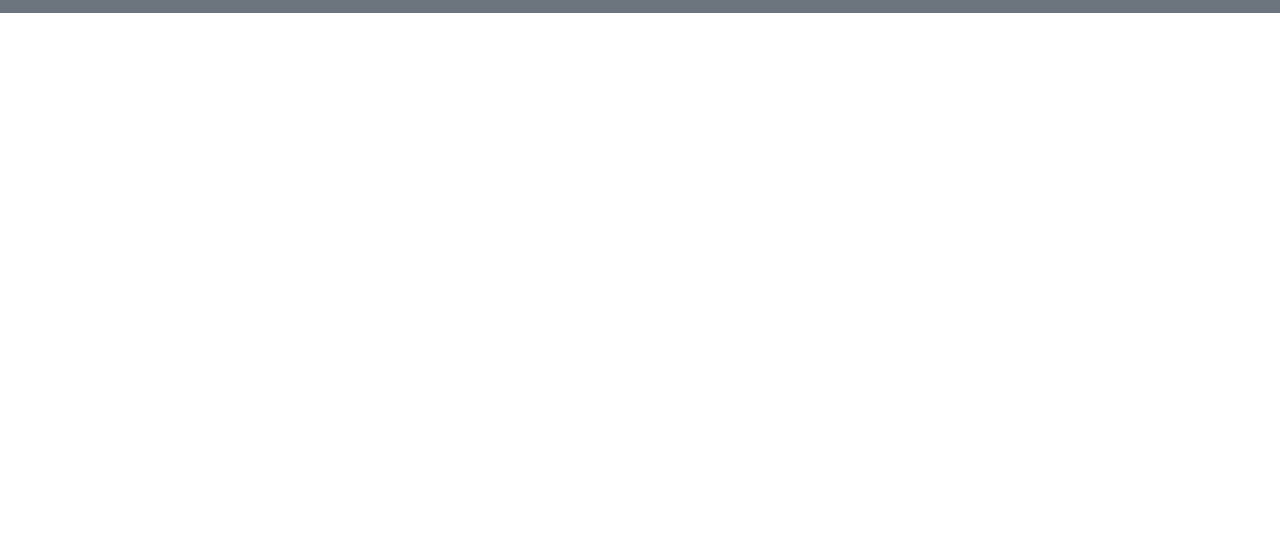
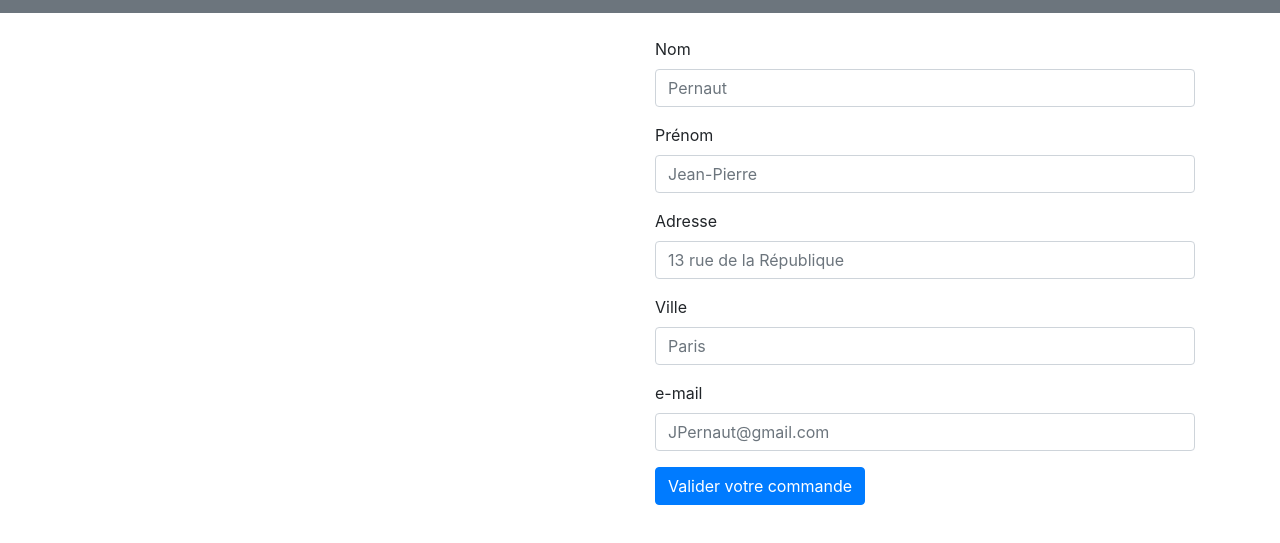
Before and after one commit to Mahfaud/Oricams, a plain HTML site: page front-end/cart.html in a window 1280 px wide. Shown: the part 75-618 px from the top of the page. Drawn offline with nearby package versions, Linux system fonts and the light colour scheme.

Commit message:
Ajout du formulaire de renseignement du client dans l'HTML du panier

```diff
--- a/front-end/cart.html
+++ b/front-end/cart.html
@@ -21,6 +21,34 @@
         </nav>
     </header>
         <main class="container">
+            <div class="row mt-4">
+                <div class="cart col-6">
+
+                </div>
+                <form class="col-6">
+                    <div class="form-group">
+                      <label for="Nom">Nom</label>
+                      <input type="text" class="form-control" id="Nom" name="lastName" placeholder="Pernaut">
+                    </div>
+                    <div class="form-group">
+                      <label for="Prenom">Prénom</label>
+                      <input type="text" class="form-control" id="Prenom" name="firstName" placeholder="Jean-Pierre">
+                    </div>
+                    <div class="form-group">
+                        <label for="Adresse">Adresse</label>
+                        <input type="text" class="form-control" id="Adresse" name="address" placeholder="13 rue de la République">
+                      </div>
+                      <div class="form-group">
+                        <label for="Ville">Ville</label>
+                        <input type="text" class="form-control" id="Ville" name="city" placeholder="Paris">
+                      </div>
+                      <div class="form-group">
+                        <label for="email">e-mail</label>
+                        <input type="text" class="form-control" id="Email" name="email" placeholder="JPernaut@gmail.com">
+                      </div>
+                    <button type="submit" class="btn btn-primary">Valider votre commande</button>
+                  </form>
+            </div>
         </main>
         <footer class="container-fluid bg-secondary">
             <div class="row">
--- a/front-end/script/cart.js
+++ b/front-end/script/cart.js
@@ -1,18 +1,18 @@
 let productinStorage = JSON.parse(localStorage.getItem("product"))
 
-let main = document.querySelector("main")
+let cartDiv = document.querySelector(".cart")
 let cart = 0
 
 for (let i = 0; i < productinStorage.length; i++) {
-    productTitle = main.appendChild(document.createElement("h1"))
+    productTitle = cartDiv.appendChild(document.createElement("h1"))
     productTitle.innerHTML = productinStorage[i].nomProduit
-    productPrice = main.appendChild(document.createElement("p"))
+    productPrice = cartDiv.appendChild(document.createElement("p"))
     productPrice.innerHTML = productinStorage[i].prixProduit + "€"
     cart += Number(productinStorage[i].prixProduit)
-    productLens = main.appendChild(document.createElement("p"))
+    productLens = cartDiv.appendChild(document.createElement("p"))
     productLens.innerHTML = productinStorage[i].lentilleProduit
 }
 
 
-cartTotal = main.appendChild(document.createElement("h2"))
+cartTotal = cartDiv.appendChild(document.createElement("h2"))
 cartTotal.innerHTML = "Panier total : " + cart + "€"
```
